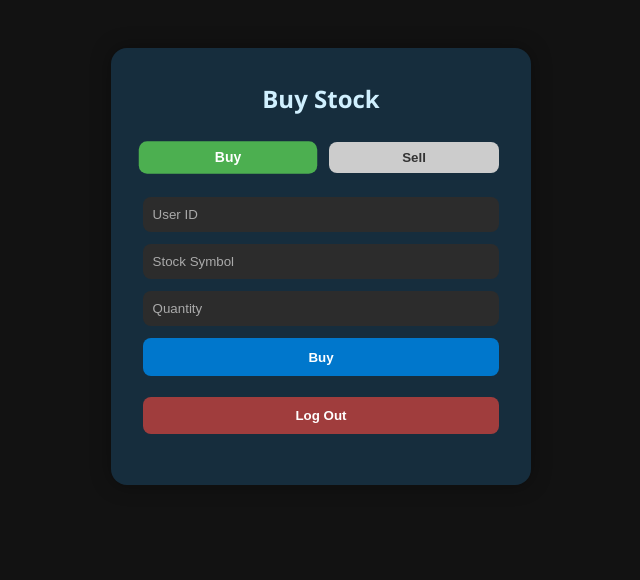
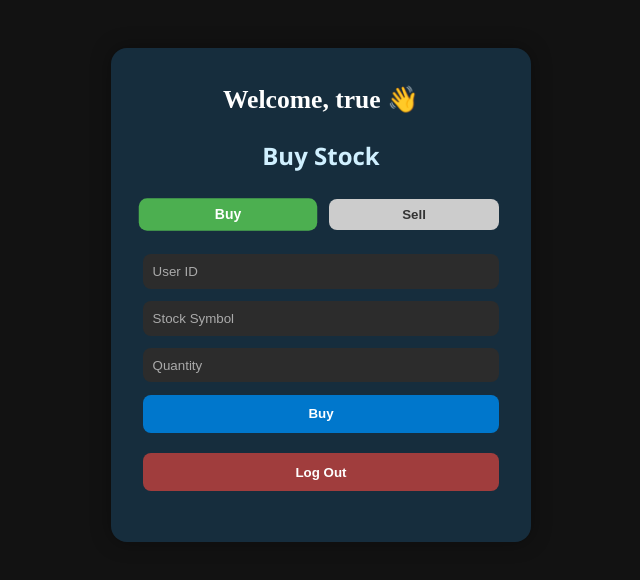
Before and after one commit to UmerAhmad11/FinPort, a React (Vite) app in the folder frontend/: page /trade in a window 1280 px wide. Shown: the top 580 px of the page, without its empty margins (319-959 px from the left). Built offline with nearby package versions, Linux system fonts and the light colour scheme; sample sign-in values are in the browser's storage.

Commit message:
Added a Hello Thing in the Trading Page

```diff
--- a/frontend/src/App.css
+++ b/frontend/src/App.css
@@ -23,6 +23,13 @@
   color: white;
 }
 
+.welcome-message {
+  text-align: center;
+  font-size: 1.6rem;
+  margin-bottom: 1rem;
+  color: #ffffff;
+  font-family: "Segoe Script", "Lucida Handwriting", cursive;
+}
 h2 {
   text-align: center;
   margin-bottom: 1.5rem;
--- a/frontend/src/Auth.jsx
+++ b/frontend/src/Auth.jsx
@@ -34,26 +34,36 @@ export default function Auth() {
     }
 
     const endpoint = mode === 'signup' ? '/api/signup' : '/api/login';
+    const payload =
+      mode === 'signup'
+        ? { username, password, fullname: name } // match backend model
+        : { username, password };
 
     try {
       const res = await fetch(`http://127.0.0.1:8000${endpoint}`, {
         method: 'POST',
         headers: { 'Content-Type': 'application/json' },
-        body: JSON.stringify({
-          username,
-          password
-        })
+        body: JSON.stringify(payload),
       });
 
       const data = await res.json();
 
       if (!res.ok) {
-        setMessage(`❌ ${data.detail || 'Something went wrong'}`);
+        const errorMsg =
+          typeof data.detail === 'string'
+            ? data.detail
+            : JSON.stringify(data.detail || 'Something went wrong');
+
+        setMessage(`❌ ${errorMsg}`);
         return;
       }
 
-      // Success: store session and redirect
+      // ✅ Save session info
       localStorage.setItem('loggedInUser', username);
+      if (mode === 'signup') {
+        localStorage.setItem('fullName', name);
+      }
+
       setMessage(data.message);
       setTimeout(() => navigate('/trade'), 1000);
     } catch (err) {
--- a/frontend/src/Trading.jsx
+++ b/frontend/src/Trading.jsx
@@ -10,6 +10,8 @@ function Trading() {
   const [traderId, setTraderId] = useState(''); // Only for sell
   const [response, setResponse] = useState('');
   const navigate = useNavigate();
+  const loggedInUser = localStorage.getItem('loggedInUser');
+
 
 
   // Utility function to clear form
@@ -63,6 +65,9 @@ function Trading() {
 
   return (
     <div className={`App ${mode}`}>
+      {loggedInUser && (
+        <h1 className="welcome-message">Welcome, {loggedInUser} 👋</h1>
+      )}
       <h2>{mode === 'buy' ? 'Buy Stock' : 'Sell Stock'}</h2>
 
       <div className="toggle-container">
```
Also changed, not shown: 2 other files (tests, documents, lock files or other folders).
